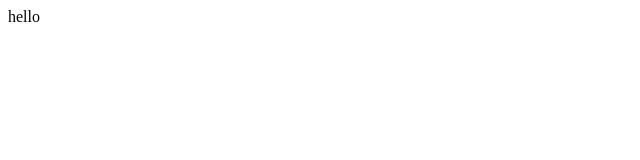
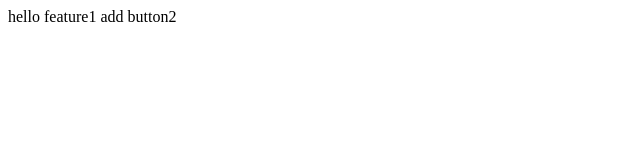
Before and after one commit to sadhansd/test1, a plain HTML site: page index.html in a window 1280 px wide. Shown: the whole page, without its empty margins (0-640 px from the left). Drawn offline with Linux system fonts and the light colour scheme.

Commit message:
add button2

```diff
--- a/index.html
+++ b/index.html
@@ -6,6 +6,6 @@
     <title>Document</title>
   </head>
   <body>
-    hello
+    hello feature1 add button2
   </body>
 </html>
```
